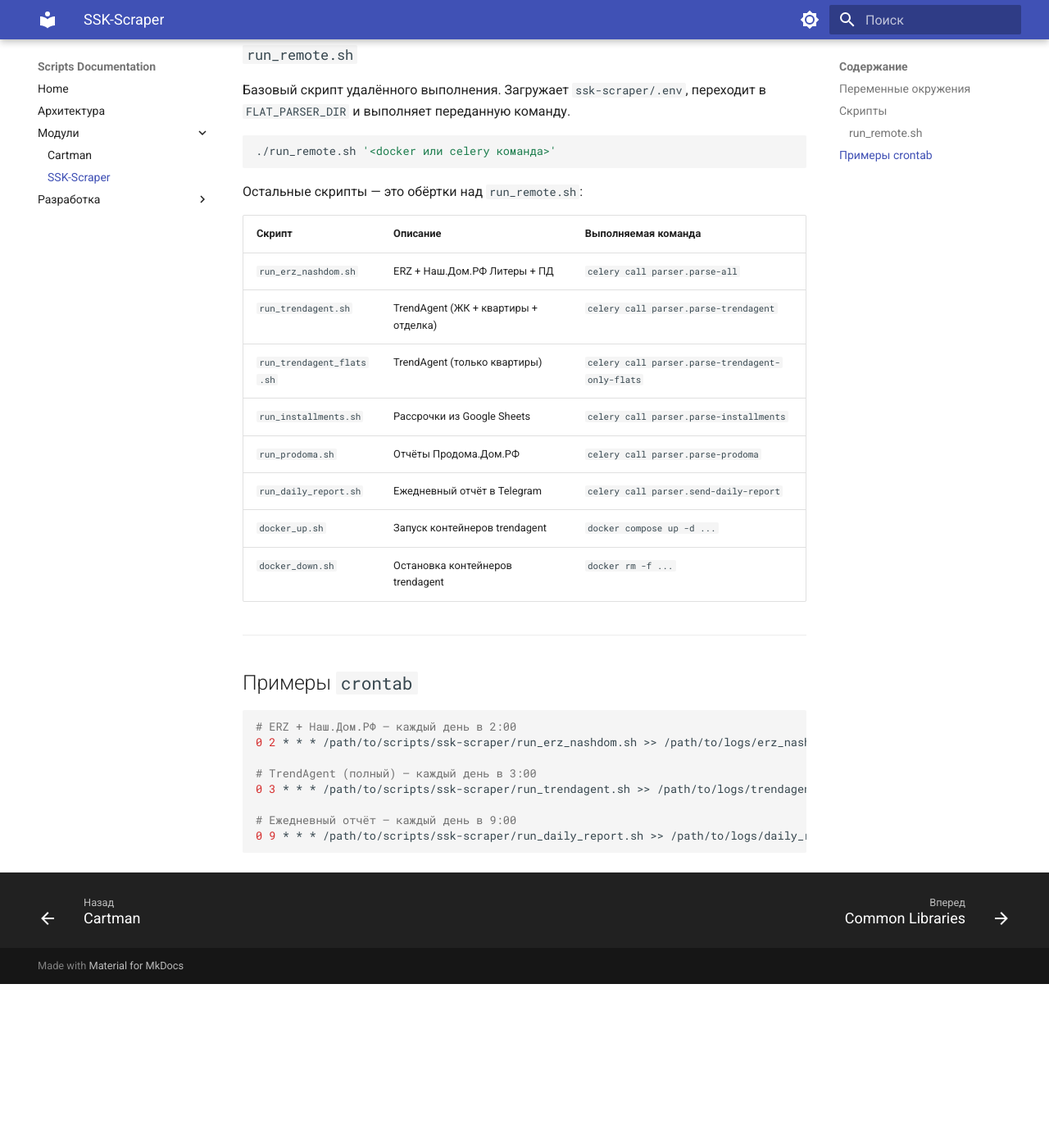
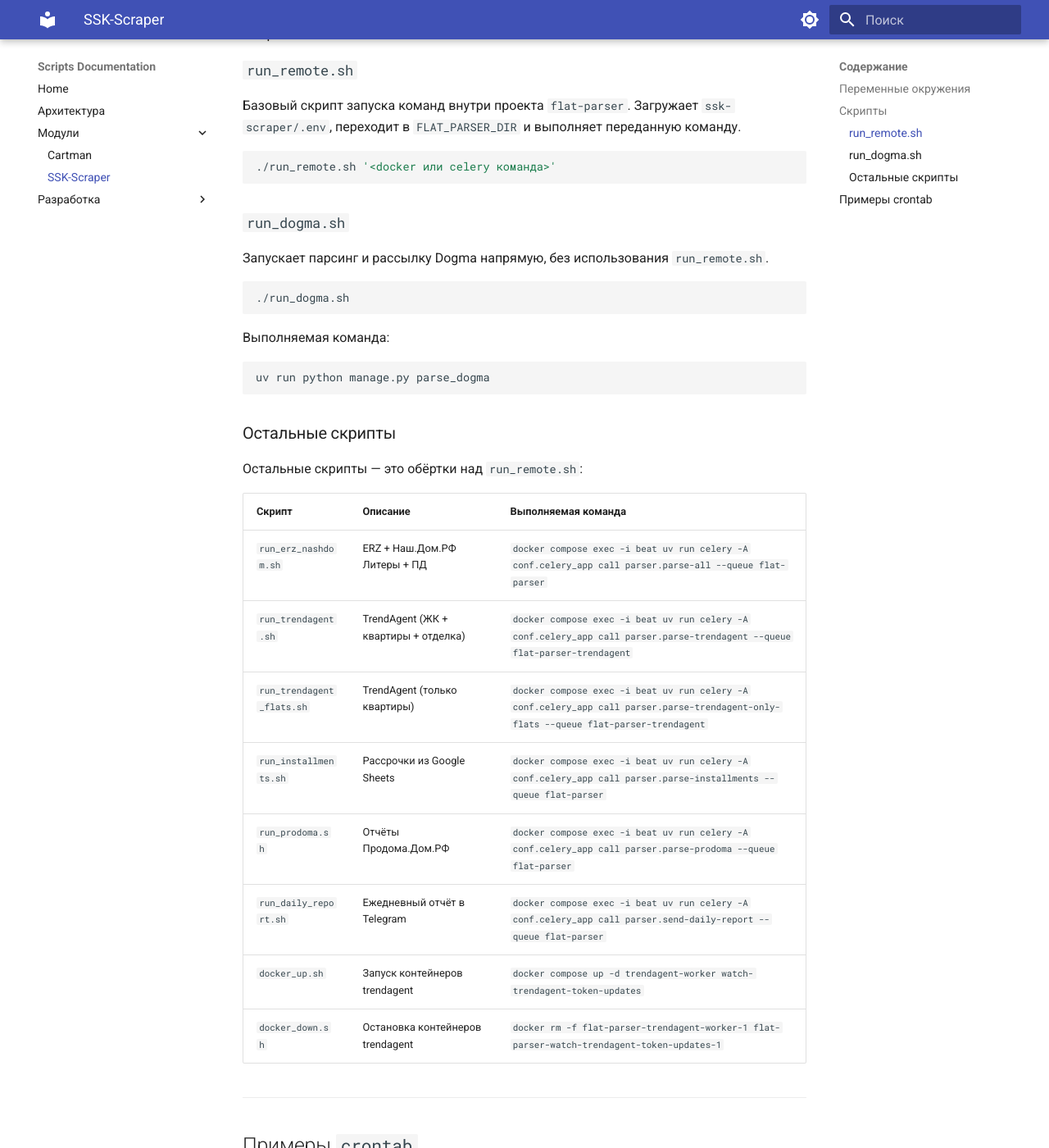
Before and after one commit to ZeroCreator/scripts, an MkDocs documentation site: the page built from docs/ssk-scraper.md, in a window 1280 px wide and 1400 px high, scrolled down 784 px. Shown: the whole window at 82% size. Built offline with MkDocs 1.6.1 and Material for MkDocs 9.7.7, drawn with Linux system fonts in a browser that asks for light colours; before the commit the page ends 1984 px from its top, so only the background shows below that; some of the changed text lies outside the part shown.

Commit message:
add dogma scripts

````diff
--- a/docs/ssk-scraper.md
+++ b/docs/ssk-scraper.md
@@ -16,14 +16,15 @@ FLAT_PARSER_DIR=~/flat-parser
 
 # Scheduler tasks (JSON)
 SCHEDULER_TASKS='{
-  "erz-nashdom":       {"name": "ERZ + Наш.Дом.РФ Литеры + ПД",   "script": "run_erz_nashdom.sh"},
-  "trendagent":        {"name": "TrendAgent (ЖК + квартиры + отделка)", "script": "run_trendagent.sh"},
-  "trendagent-flats":  {"name": "TrendAgent (только квартиры)",      "script": "run_trendagent_flats.sh"},
-  "installments":      {"name": "Рассрочки из Google Sheets",          "script": "run_installments.sh"},
-  "prodoma":           {"name": "Отчёты Продома.Дом.РФ",               "script": "run_prodoma.sh"},
-  "daily-report":      {"name": "Ежедневный отчёт в Telegram",         "script": "run_daily_report.sh"},
-  "docker-up":         {"name": "🟢 Docker up (trendagent-worker)",   "script": "docker_up.sh"},
-  "docker-down":       {"name": "🔴 Docker down (trendagent-worker)", "script": "docker_down.sh"}
+  "erz-nashdom":       {"name": "ERZ + Наш.Дом.РФ Литеры + ПД",              "script": "run_erz_nashdom.sh"},
+  "trendagent":        {"name": "TrendAgent (ЖК + квартиры + отделка)",      "script": "run_trendagent.sh"},
+  "trendagent-flats":  {"name": "TrendAgent (только квартиры)",             "script": "run_trendagent_flats.sh"},
+  "installments":      {"name": "Рассрочки из Google Sheets",                "script": "run_installments.sh"},
+  "prodoma":           {"name": "Отчёты Продома.Дом.РФ",                     "script": "run_prodoma.sh"},
+  "daily-report":      {"name": "Ежедневный отчёт в Telegram",               "script": "run_daily_report.sh"},
+  "dogma":             {"name": "Dogma — парсинг и рассылка XLSX",           "script": "run_dogma.sh"},
+  "docker-up":         {"name": "🟢 Docker up (trendagent-worker)",         "script": "docker_up.sh"},
+  "docker-down":       {"name": "🔴 Docker down (trendagent-worker)",       "script": "docker_down.sh"}
 }'
 ```
 
@@ -33,24 +34,40 @@ SCHEDULER_TASKS='{
 
 ### `run_remote.sh`
 
-Базовый скрипт удалённого выполнения. Загружает `ssk-scraper/.env`, переходит в `FLAT_PARSER_DIR` и выполняет переданную команду.
+Базовый скрипт запуска команд внутри проекта `flat-parser`. Загружает `ssk-scraper/.env`, переходит в `FLAT_PARSER_DIR` и выполняет переданную команду.
 
 ```bash
 ./run_remote.sh '<docker или celery команда>'
 ```
 
+### `run_dogma.sh`
+
+Запускает парсинг и рассылку Dogma напрямую, без использования `run_remote.sh`.
+
+```bash
+./run_dogma.sh
+```
+
+Выполняемая команда:
+
+```bash
+uv run python manage.py parse_dogma
+```
+
+### Остальные скрипты
+
 Остальные скрипты — это обёртки над `run_remote.sh`:
 
 | Скрипт | Описание | Выполняемая команда |
 |---|---|---|
-| `run_erz_nashdom.sh` | ERZ + Наш.Дом.РФ Литеры + ПД | `celery call parser.parse-all` |
-| `run_trendagent.sh` | TrendAgent (ЖК + квартиры + отделка) | `celery call parser.parse-trendagent` |
-| `run_trendagent_flats.sh` | TrendAgent (только квартиры) | `celery call parser.parse-trendagent-only-flats` |
-| `run_installments.sh` | Рассрочки из Google Sheets | `celery call parser.parse-installments` |
-| `run_prodoma.sh` | Отчёты Продома.Дом.РФ | `celery call parser.parse-prodoma` |
-| `run_daily_report.sh` | Ежедневный отчёт в Telegram | `celery call parser.send-daily-report` |
-| `docker_up.sh` | Запуск контейнеров trendagent | `docker compose up -d ...` |
-| `docker_down.sh` | Остановка контейнеров trendagent | `docker rm -f ...` |
+| `run_erz_nashdom.sh` | ERZ + Наш.Дом.РФ Литеры + ПД | `docker compose exec -i beat uv run celery -A conf.celery_app call parser.parse-all --queue flat-parser` |
+| `run_trendagent.sh` | TrendAgent (ЖК + квартиры + отделка) | `docker compose exec -i beat uv run celery -A conf.celery_app call parser.parse-trendagent --queue flat-parser-trendagent` |
+| `run_trendagent_flats.sh` | TrendAgent (только квартиры) | `docker compose exec -i beat uv run celery -A conf.celery_app call parser.parse-trendagent-only-flats --queue flat-parser-trendagent` |
+| `run_installments.sh` | Рассрочки из Google Sheets | `docker compose exec -i beat uv run celery -A conf.celery_app call parser.parse-installments --queue flat-parser` |
+| `run_prodoma.sh` | Отчёты Продома.Дом.РФ | `docker compose exec -i beat uv run celery -A conf.celery_app call parser.parse-prodoma --queue flat-parser` |
+| `run_daily_report.sh` | Ежедневный отчёт в Telegram | `docker compose exec -i beat uv run celery -A conf.celery_app call parser.send-daily-report --queue flat-parser` |
+| `docker_up.sh` | Запуск контейнеров trendagent | `docker compose up -d trendagent-worker watch-trendagent-token-updates` |
+| `docker_down.sh` | Остановка контейнеров trendagent | `docker rm -f flat-parser-trendagent-worker-1 flat-parser-watch-trendagent-token-updates-1` |
 
 ---
 
@@ -63,6 +80,9 @@ SCHEDULER_TASKS='{
 # TrendAgent (полный) — каждый день в 3:00
 0 3 * * * /path/to/scripts/ssk-scraper/run_trendagent.sh >> /path/to/logs/trendagent.log 2>&1
 
+# Dogma — каждый день в 4:00
+0 4 * * * /path/to/scripts/ssk-scraper/run_dogma.sh >> /path/to/logs/dogma.log 2>&1
+
 # Ежедневный отчёт — каждый день в 9:00
 0 9 * * * /path/to/scripts/ssk-scraper/run_daily_report.sh >> /path/to/logs/daily_report.log 2>&1
 ```
````
Also changed, not shown: other parts of docs/ssk-scraper.md (+1 -1 lines), 3 other files.
